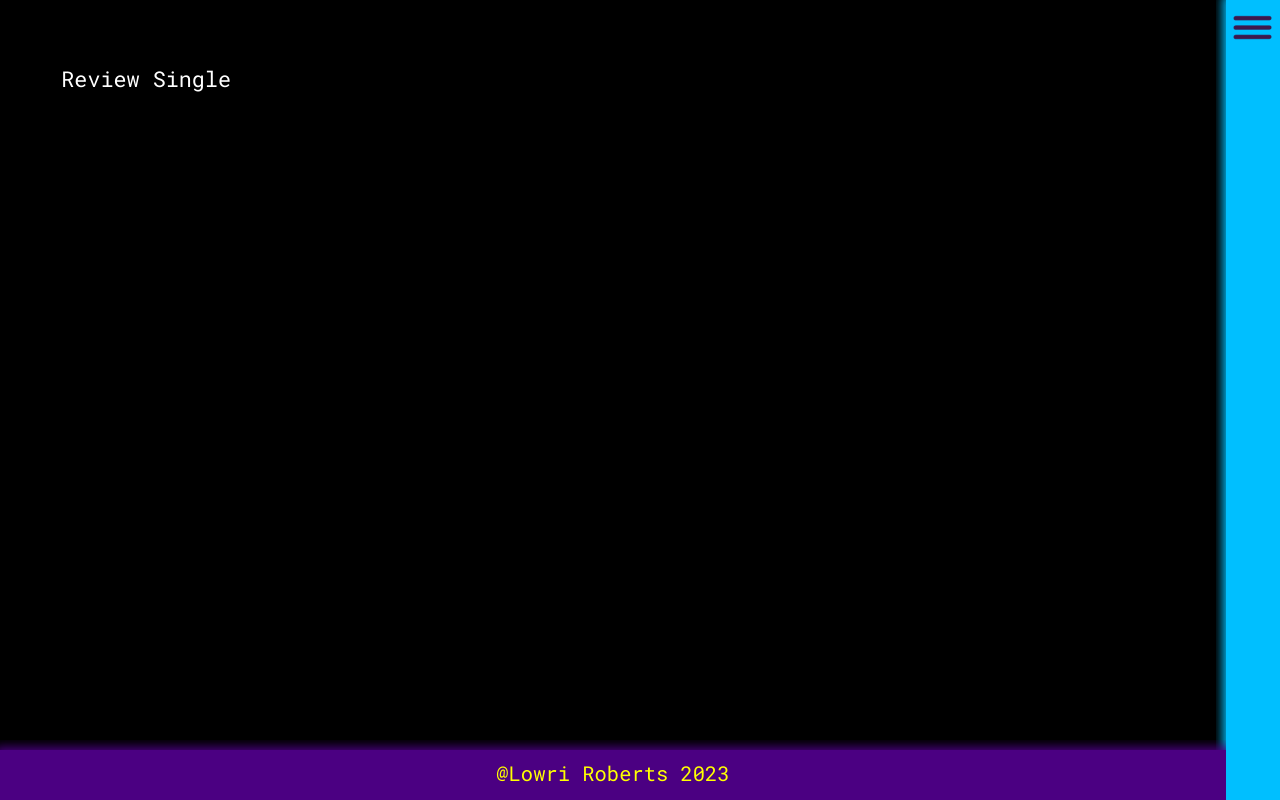
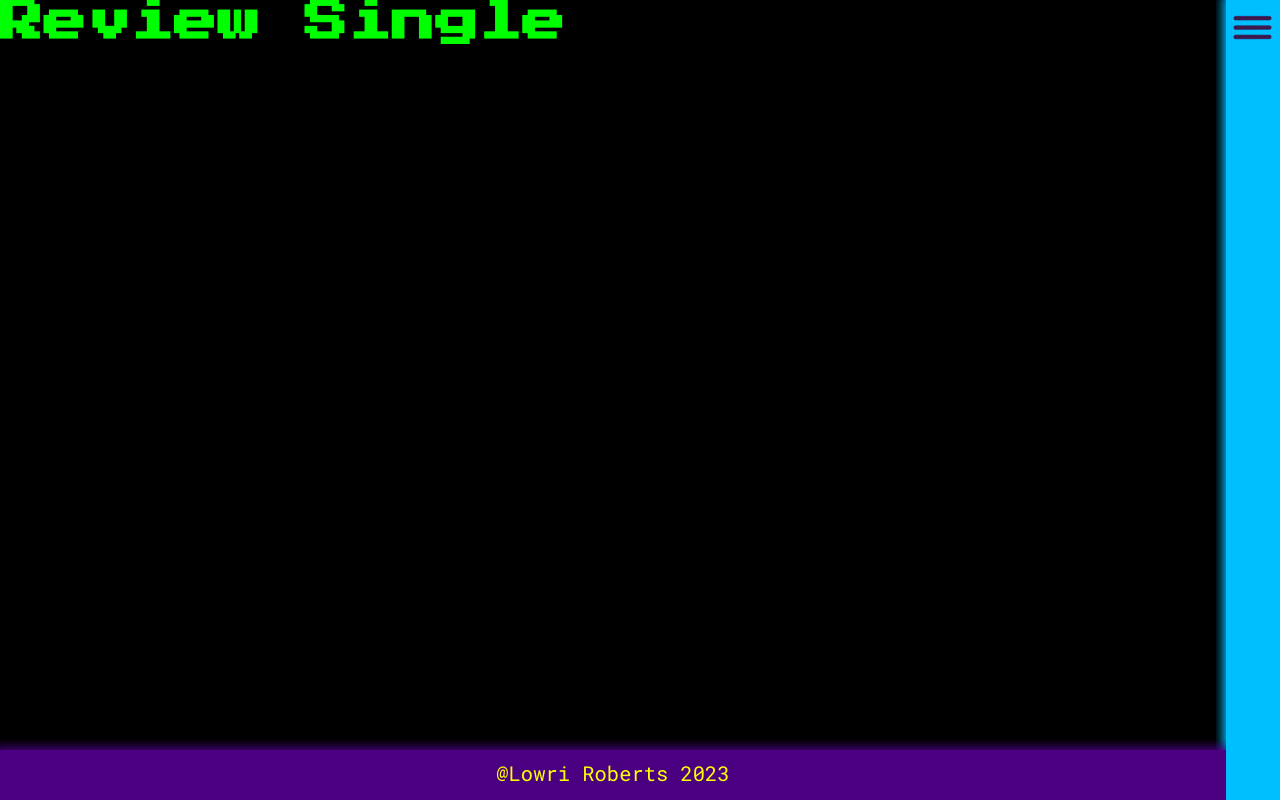
Before and after one commit to lowriwyllt/nc-games, a React (Create React App) app: page /reviews/1 in a window 1280 px wide. Built offline with nearby package versions, Linux system fonts and the light colour scheme.

Commit message:
adds css to buttons and link to single review

```diff
--- a/src/App.css
+++ b/src/App.css
@@ -179,6 +179,14 @@ button {
   margin: 10px;
 }
 
+button:hover {
+  border: 2px solid #00ff00;
+}
+
+button:disabled {
+  border: 2px solid #7e7e7e;
+}
+
 .reviewCard img {
   width: 90%;
   display: block;
@@ -186,7 +194,6 @@ button {
 }
 
 .reviewCard {
-  color: white;
   width: 90%;
   border: 8px double #00a1d6;
   border-radius: 15px;
@@ -196,6 +203,10 @@ button {
 
 .reviewCard:hover {
   border: 8px double #00ff00;
+}
+
+.reviewCardLink {
+  color: white;
 }
 
 @media only screen and (min-width: 768px) {
--- a/src/App.js
+++ b/src/App.js
@@ -6,6 +6,7 @@ import { Route, Routes } from "react-router-dom";
 import LandingPage from "./components/Main/LandingPage";
 import NoEntry from "./components/Main/NoEntry";
 import Reviews from "./components/Main/Pages/Reviews";
+import SingleReview from "./components/Main/Pages/SingleReview";
 
 function App() {
   const [activeNavbar, setActiveNavbar] = useState(false);
@@ -39,14 +40,7 @@ function App() {
             />
           }
         />
-        <Route
-          path="/reviews/:reviewId"
-          element={
-            <main>
-              <p>Review Single</p>
-            </main>
-          }
-        />
+        <Route path="/reviews/:reviewId" element={<SingleReview />} />
         <Route
           path="/categories/:category_slug/reviews"
           element={
--- a/src/components/Main/Pages/ReviewCard.jsx
+++ b/src/components/Main/Pages/ReviewCard.jsx
@@ -24,12 +24,14 @@ const ReviewCard = ({ review }) => {
   const date = new Date(review.created_at).toLocaleString();
 
   return (
-    <Link to={`/reviews/${review.review_id}`} className="reviewCard">
-      <h3>{review.title}</h3>
-      <img src={review.review_img_url} alt={review.title} />
-      <p>
-        {review.owner} reviewed at {date}
-      </p>
+    <div className="reviewCard">
+      <Link to={`/reviews/${review.review_id}`} className="reviewCardLink">
+        <h3>{review.title}</h3>
+        <img src={review.review_img_url} alt={review.title} />
+        <p>
+          {review.owner} reviewed at {date}
+        </p>
+      </Link>
       <p>Votes: {review.votes + addedVotes}</p>
       <button onClick={votesHandleOnClick} disabled={addedVotes === 1}>
         Votes
@@ -38,7 +40,7 @@ const ReviewCard = ({ review }) => {
       <button onClick={commentHandleOnClick}>Comments</button>
 
       {comments ? <CommentList /> : null}
-    </Link>
+    </div>
   );
 };
 
--- /dev/null
+++ b/src/components/Main/Pages/SingleReview.jsx
@@ -0,0 +1,5 @@
+const SingleReview = () => {
+  return <h1>Review Single</h1>;
+};
+
+export default SingleReview;
```
